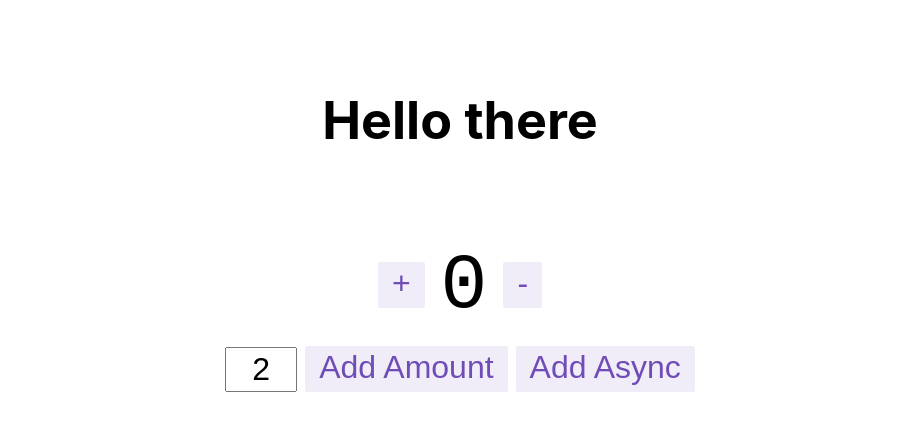
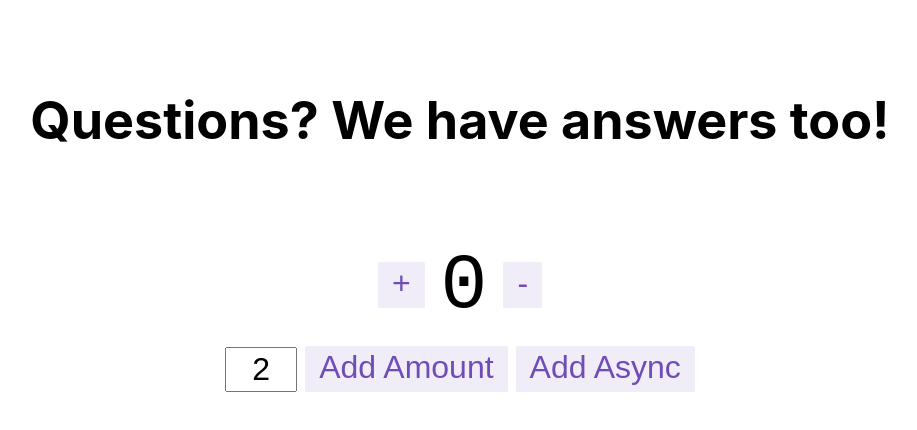
Before and after one commit to szrudi/qa-site, a React (Create React App) app: page / in a window 1280 px wide. Shown: the top 430 px of the page, without its empty margins (180-1097 px from the left). Built offline with nearby package versions, Linux system fonts and the light colour scheme; the HTML template or start-up script is replaced by a standard one.

Commit message:
Add Header component

```diff
--- a/src/App.css
+++ b/src/App.css
@@ -1,39 +1,3 @@
 .App {
   text-align: center;
 }
-
-.App-logo {
-  height: 40vmin;
-  pointer-events: none;
-}
-
-@media (prefers-reduced-motion: no-preference) {
-  .App-logo {
-    animation: App-logo-float infinite 3s ease-in-out;
-  }
-}
-
-.App-header {
-  min-height: 30vh;
-  display: flex;
-  flex-direction: column;
-  align-items: center;
-  justify-content: center;
-  font-size: calc(10px + 2vmin);
-}
-
-.App-link {
-  color: rgb(112, 76, 182);
-}
-
-@keyframes App-logo-float {
-  0% {
-    transform: translateY(0);
-  }
-  50% {
-    transform: translateY(10px)
-  }
-  100% {
-    transform: translateY(0px)
-  }
-}
--- a/src/App.js
+++ b/src/App.js
@@ -1,16 +1,15 @@
 import React from "react";
-import {Counter} from "./features/counter/Counter";
+import { Counter } from "./features/counter/Counter";
 import "./App.css";
+import { Header } from "./features/header/Header";
 
 function App() {
-    return (
-        <div className="App">
-            <header className="App-header">
-                <h1>Hello there</h1>
-            </header>
-            <Counter/>
-        </div>
-    );
+  return (
+    <div className="App">
+      <Header />
+      <Counter />
+    </div>
+  );
 }
 
 export default App;
--- /dev/null
+++ b/src/features/header/Header.js
@@ -0,0 +1,8 @@
+import React from "react";
+import styles from "./Header.module.css";
+
+export const Header = () => (
+    <header className={styles.header} role="header">
+        <h1>Questions? We have answers too!</h1>
+    </header>
+);
--- /dev/null
+++ b/src/features/header/Header.module.css
@@ -0,0 +1,8 @@
+.header {
+    min-height: 30vh;
+    display: flex;
+    flex-direction: column;
+    align-items: center;
+    justify-content: center;
+    font-size: calc(10px + 2vmin);
+}
```
Also changed, not shown: 1 other file (tests, documents, lock files or other folders).
